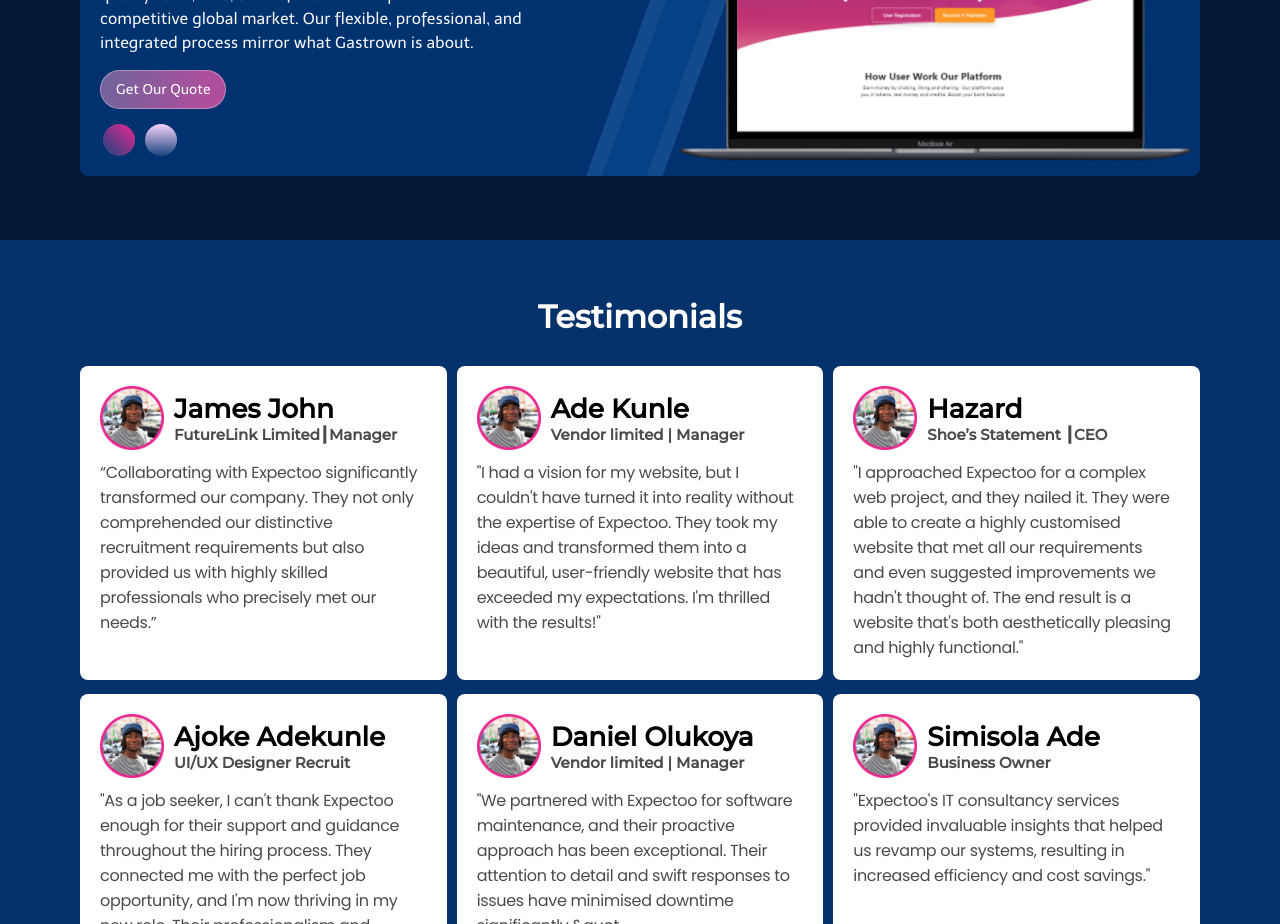
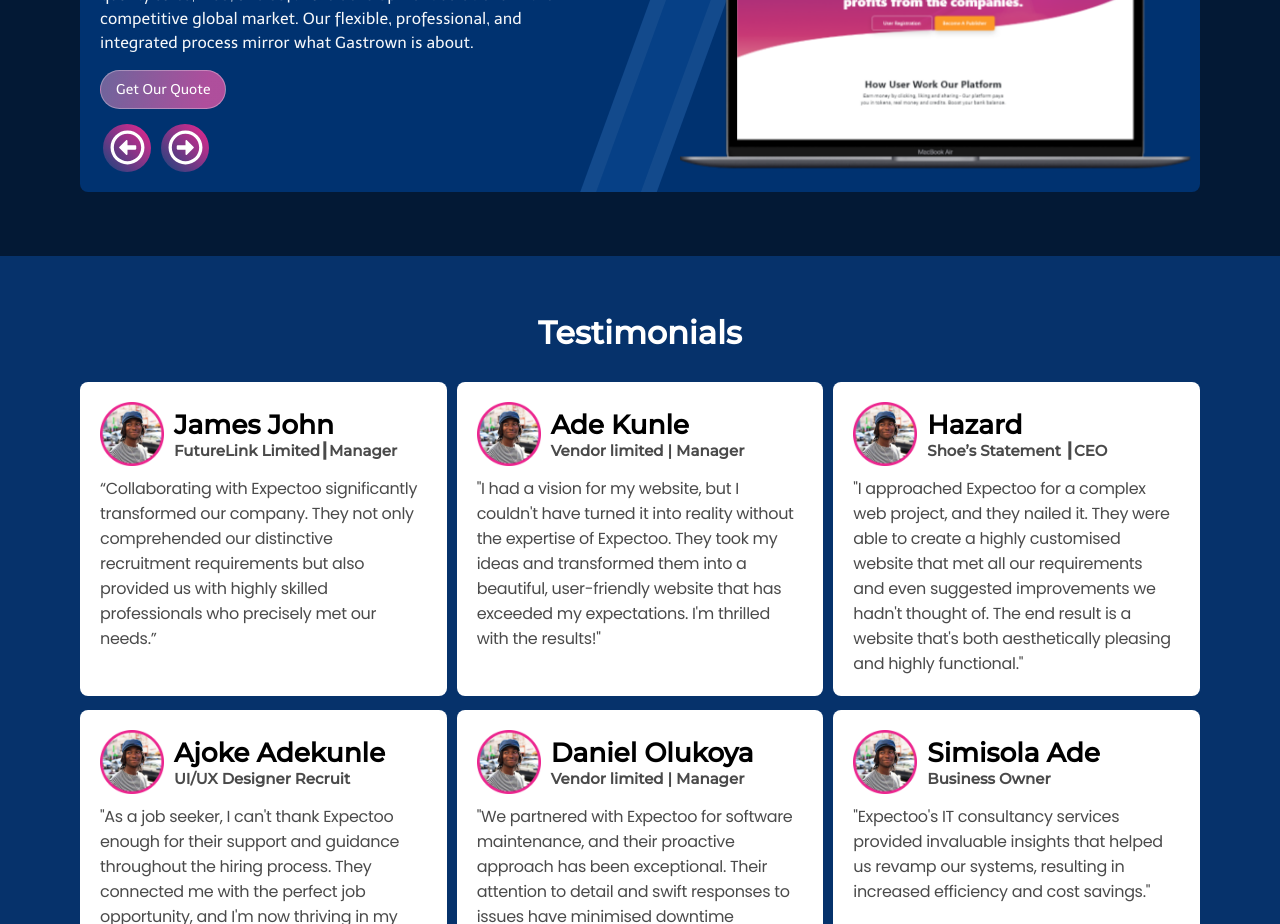
Before and after one commit to Onario747/Expectoo-Technology, a React (Vite) app: page / in a window 1280 px wide. Shown: the part 2440-3364 px from the top of the page. Built offline with nearby package versions, Linux system fonts and the light colour scheme.

Commit message:
Added arrows for the project slider and styled them in CSS

```diff
--- a/src/Components/Projects-Comp.jsx
+++ b/src/Components/Projects-Comp.jsx
@@ -2,6 +2,8 @@
 import '../Stylesheets/Project-Comp.css'
 import projectImg1 from '../Images/mobile.png'
 import projectImg2 from '../Images/mobile (1).png'
+
+import { FaRegArrowAltCircleLeft, FaRegArrowAltCircleRight } from "react-icons/fa";
 
 const ProjectsComp = () => {
 
@@ -75,8 +77,8 @@
             </div>
             <div className="project-btn"><button>Get Our Quote</button></div>
             <div className="circle-segments">
-              <div className="circle-1" onClick={handlePrevClick}></div>
-              <div className="circle-2" onClick={handleNextClick}></div>
+              <div className="circle-1" onClick={handlePrevClick}><FaRegArrowAltCircleLeft className='project-arrow'/></div>
+              <div className="circle-2" onClick={handleNextClick}><FaRegArrowAltCircleRight className='project-arrow'/></div>
             </div>
           </div>
           <div className="project-img">
--- a/src/Stylesheets/Project-Comp.css
+++ b/src/Stylesheets/Project-Comp.css
@@ -115,18 +115,20 @@
   margin-left: 3px;
 }
 
-.circle-1 {
-  height: 2rem;
-  width: 2rem;
+.circle-1, .circle-2 {
+  height: 3rem;
+  width: 3rem;
   background: linear-gradient(to bottom left, rgba(236, 38, 143, 1), rgba(252, 240, 253, 0.1));
   border-radius: 50px;
+  display: flex;
+  align-items: center;
+  justify-content: center;
+  cursor: pointer;
+}
 
-}
-.circle-2 {
-  height: 2rem;
-  width: 2rem;
-  background: linear-gradient(rgba(247, 210, 251, 1), rgba(252, 240, 253, 0.1));
-  border-radius: 50px;
+.project-arrow {
+  color: #fff;
+  font-size: 35px;
 }
 
 .project-img {
```
